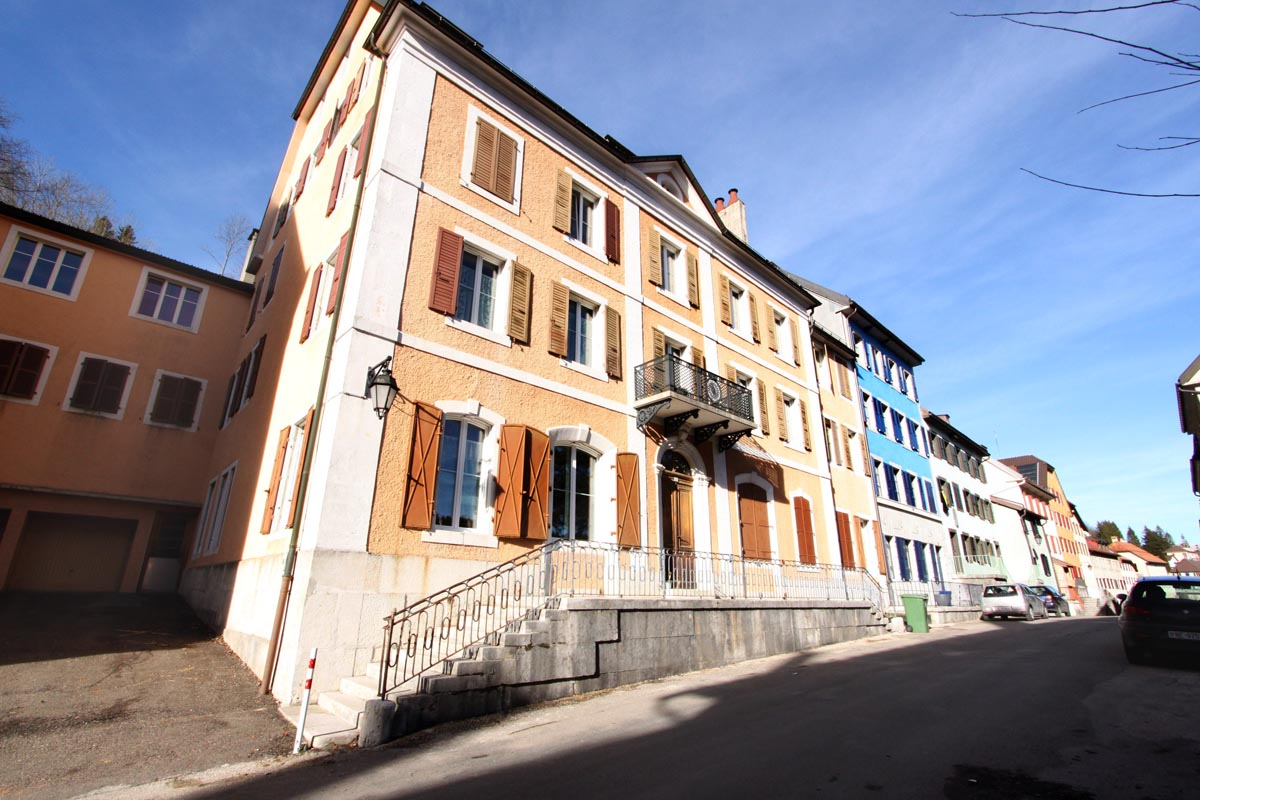
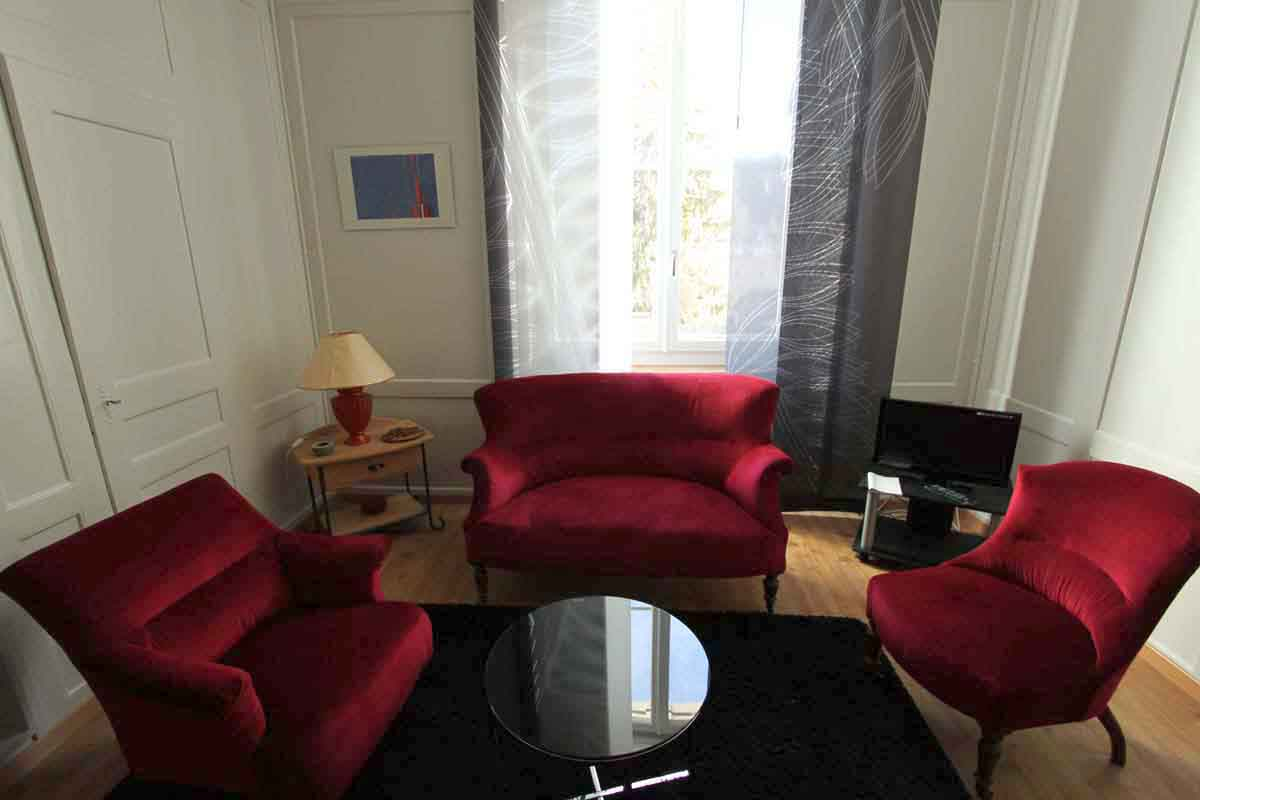
Before and after one commit to j4kim/cret-vaillant-22, a Vue app: page /street-lounge in a window 1280 px wide. Built offline with nearby package versions, Linux system fonts and the light colour scheme.

Commit message:
stop motion in component Path

```diff
--- a/src/views/Path.vue
+++ b/src/views/Path.vue
@@ -6,14 +6,31 @@
 export default {
   data() {
     return {
+      folder: "",
       src: "",
-      images: []
+      images: [],
+      frame: 0
     };
   },
   created() {
-    var folder = this.$route.name;
-    this.images = this.$root.paths[folder].images;
-    this.src = "images/" + folder + "/" + this.images[0];
+    this.folder = this.$route.name;
+    this.images = this.$root.paths[this.folder].images;
+    this.src = "images/" + this.folder + "/" + this.images[0];
+  },
+  mounted() {
+    this.nextFrame();
+  },
+  methods: {
+    nextFrame() {
+      var image = this.images[this.frame];
+      if (image) {
+        this.src = "images/" + this.folder + "/" + image;
+        this.frame++;
+        setTimeout(this.nextFrame, 100);
+      } else {
+        console.log("fin");
+      }
+    }
   }
 };
 </script>
```
